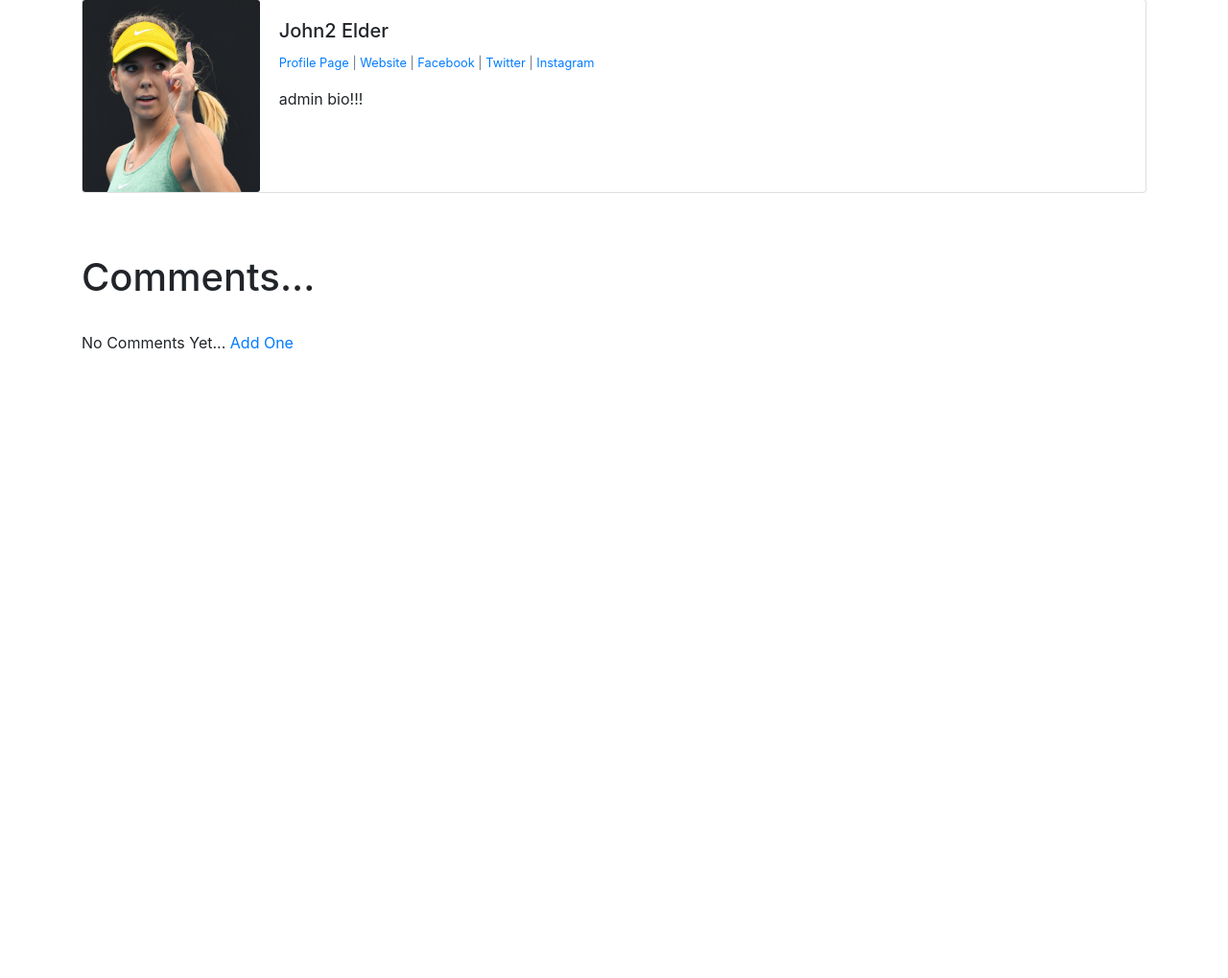
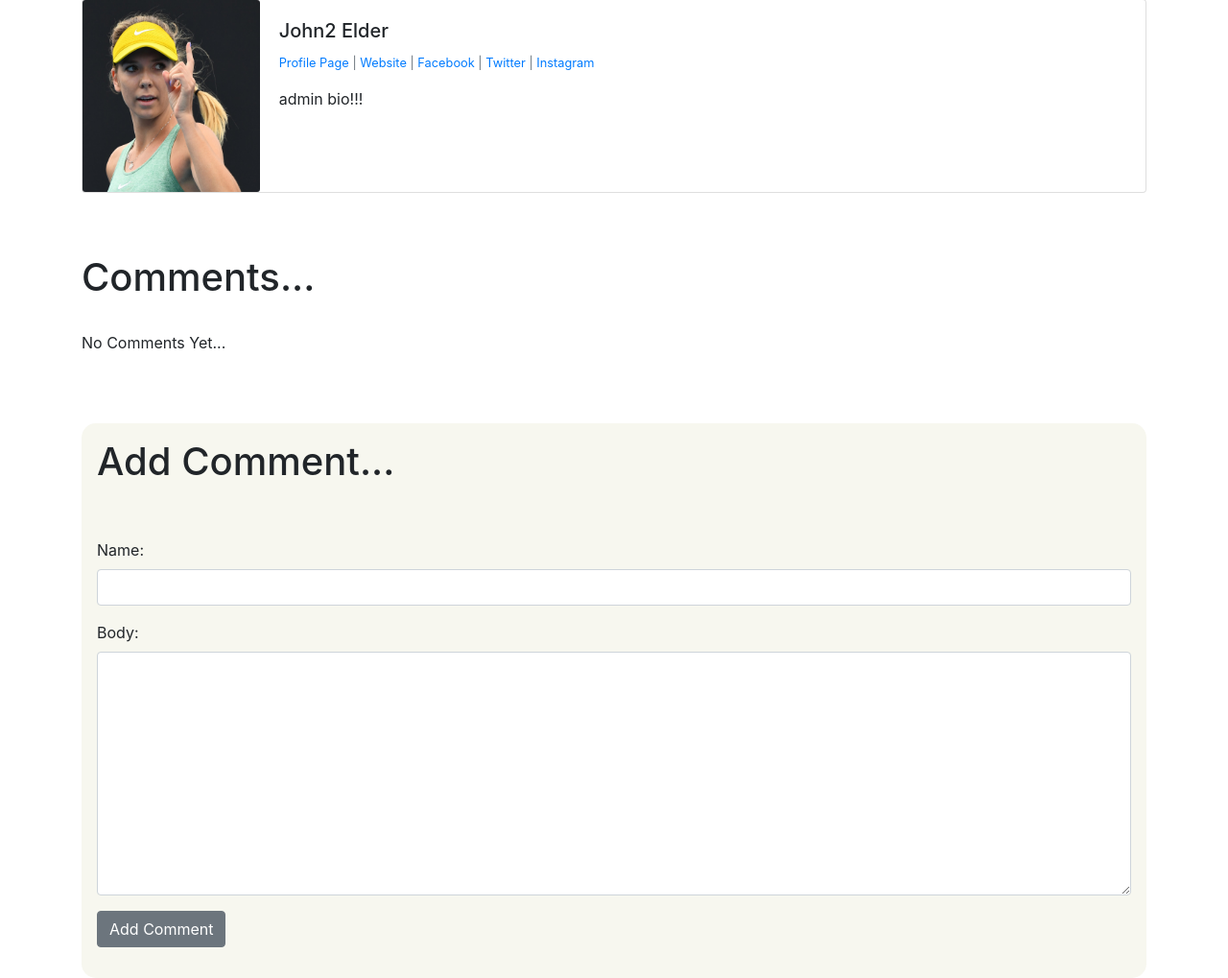
Before and after one commit to shuminchang/codemy_blog, a Django app: page /article/4 in a window 1280 px wide. Shown: the part 467-1486 px from the top of the page at 96% size. Before the commit the page ends 830 px from the top, so only its background shows below. Run offline with Django 4.2, Linux system fonts and the light colour scheme; data comes from the database, SQL or seed files in the repository; some libraries are stand-ins or nearby versions.

Commit message:
add comment form in detail page and style

```diff
--- a/blog/templates/article_details.html
+++ b/blog/templates/article_details.html
@@ -104,24 +104,45 @@
 </div>
 
 <br/><br/>
+<div class="comments">
     <h1>Comments...</h1>
     <br/>
     {% if not post.comments.all %}
-    No Comments Yet... <a href="{% url 'add_comment' post.pk %}">Add One</a>
+        No Comments Yet...
     {% else %}
-    <a href="{% url 'add_comment' post.pk %}">Add Comment</a>
-    <br/><br/>
+        <br/>
         {% for comment in post.comments.all %}
+            <div class="comment">
                 <strong>{{ comment.name }} - {{ comment.date_added }}</strong>
                 <br/>
                 {{ comment.body }}
+            </div>
             <br/><br/>
-
         {% endfor %}
-        <a href="{% url 'add_comment' post.pk %}">Add Comment</a>
     {% endif %}
+</div>
 <br/>
 
 
 <br/><br/>
+
+<div class="add_comment">
+    <h1>Add Comment...</h1>
+    <br/><br/>
+    <div class="form-group">
+        <form method="POST">
+            {% csrf_token %}
+            {{ comment_form.as_p }}
+            <button class="btn btn-secondary">Add Comment</button>
+        </form>
+    </div>
+</div>
+
+<style>
+.add_comment, .comment {
+    background-color: rgb(247, 247, 239);
+    padding:1em;
+    border-radius: 15px;
+}
+</style>
 {% endblock %}
--- a/blog/views.py
+++ b/blog/views.py
@@ -57,7 +57,26 @@ class ArticleDetailView(DetailView):
         context["cat_menu"] = cat_menu
         context["total_likes"] = total_likes
         context["liked"] = liked
+
+        # https://stackoverflow.com/questions/60497516/django-add-comment-section-on-posts-feed
+        # ask chatgpt: modify the function-based view to class-based view
+        # context['comments'] = self.object.comments.filter(active=True)  # will get error about don't have "active" argument
+        context["comment_form"] = CommentForm()
         return context
+
+    def post(self, request, *args, **kwargs):
+        self.object = self.get_object()                     # retrieves the current object (a Post object) based on the URL parameters.
+        comment_form = CommentForm(request.POST)            # creates an instance of the CommentForm form, populating it with the data submitted in the POST request.
+        if comment_form.is_valid():                         # checks if the submitted form data is valid.
+            new_comment = comment_form.save(commit=False)   # a new comment object is created but not saved to the database yet
+            new_comment.post = self.object                  # The current post object is assigned to the comment's post field.
+            new_comment.save()                              # The comment is then saved to the database.
+        return self.get(self, request, *args, **kwargs)     #  the view is refreshed using the get method, ensuring that the updated context data is retrieved and the page is rendered with the new comment.
+        """
+        - return self.get(self, request, *args, **kwargs)) is not the recommended way to handle form submissions in class-based views.
+        - Instead, you might want to consider using Django's built-in FormMixin and ProcessFormView
+        - for handling form submissions in a cleaner and more structured way.
+        """
 
 class AddPostView(CreateView):
     model = Post
```
Lines whose indentation alone changed are shown as unchanged.
